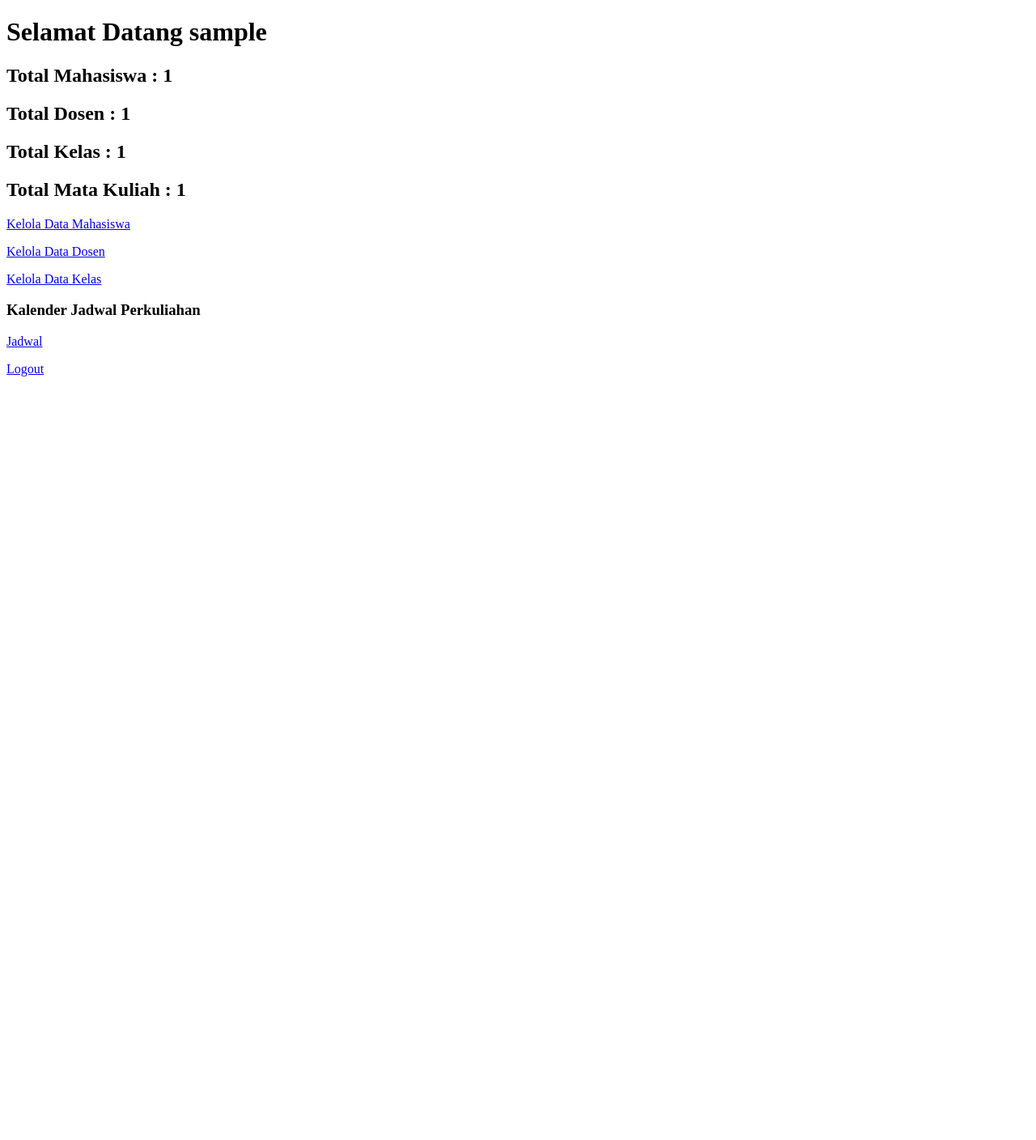
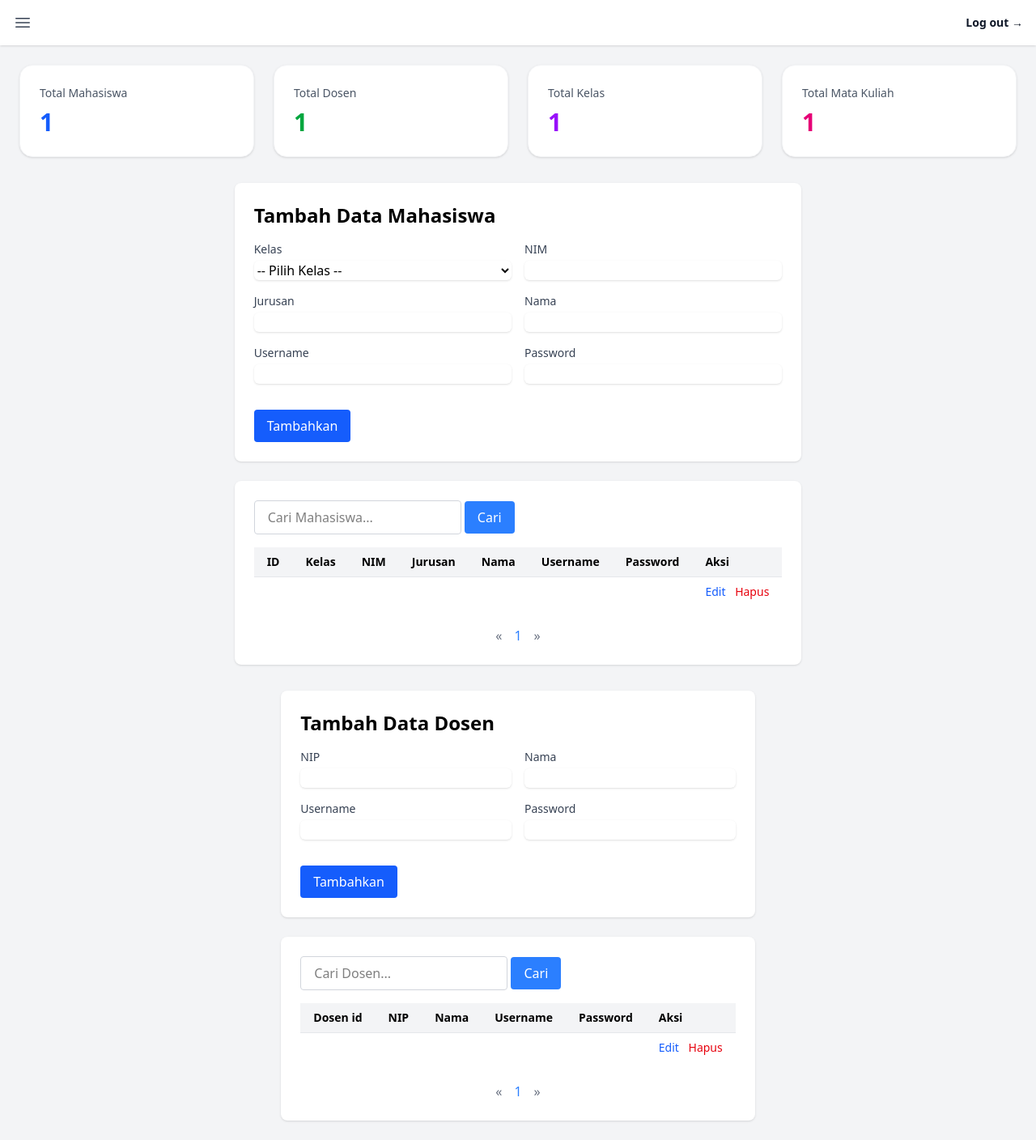
Before and after one commit to King-Jamal/E-Presensi, a PHP site: page /dashboard.php in a window 1280 px wide. Shown: the whole page at 81% size. Before the commit the page ends 465 px from the top, so only its background shows below. Run offline with PHP 8.4, Linux system fonts and the light colour scheme; the visitor is signed in with stand-in values (Sample User, id 1); tables that the repository leaves empty or names only in its code hold one stand-in row (values such as "Sample post"); data that the repository does not hold is empty; a stand-in replaces the project's code that opens the database connection.

Commit message:
feat : UI dashboard admin

```diff
--- a/controllers/admin/dosen.php
+++ b/controllers/admin/dosen.php
@@ -38,64 +38,129 @@ if(isset($_GET['hapus'])){
 	$koneksi->query("DELETE FROM dosen WHERE Dosen_id='$id'");
 	header("location: dosen.php");
 }
+
+// Pagination
+$limit = 10;
+$page = isset($_GET['page']) ? (int) $_GET['page'] : 1;
+$offset = ($page - 1) * $limit;
+
+$search = isset($_GET['search']) ? $koneksi->real_escape_string($_GET['search']) : "";
+
+// Tambahkan WHERE jika ada keyword
+$where = "";
+if (!empty($search)) {
+    $where = "WHERE Nama LIKE '%$search%' OR NIP LIKE '%$search%' OR Username LIKE '%$search%'";
+}
+// Hitung total data untuk pagination
+$total_data_query = $koneksi->query("SELECT COUNT(*) as total FROM dosen $where");
+$total_data = $total_data_query->fetch_assoc()['total'];
+$total_pages = ceil($total_data / $limit);
+
+// Ambil data mahasiswa sesuai search + pagination
+$data_dosen = $koneksi->query("SELECT * FROM dosen $where LIMIT $limit OFFSET $offset");
 ?>
 
-<!DOCTYPE html>
-<html>
-<head>
-	<title>Tabel Dosen</title>
-</head>
-<body>
 
-	<h2>Tabel Dosen</h2>
-	<br/>
-	<br/>
-	<h3><?= $edit ? "Edit Data" : "Tambah Data" ?></h3>
-	<form action="<?= $_SERVER['PHP_SELF'] ?>" method="POST">
+<div class="max-w-5xl mx-auto">
+	<div class="bg-white p-6 rounded-lg shadow mb-6">
+    	<h2 class="text-2xl font-semibold mb-4"><?= $edit ? "Edit Data Dosen" : "Tambah Data Dosen" ?></h2>
+		<form action="<?= $_SERVER['PHP_SELF'] ?>" method="POST" class="grid grid-cols-1 md:grid-cols-2 gap-4">
         	<input type="hidden" name="id" value="<?= $edit ? $data['Dosen_id'] : "" ?>">
-		NIP :<input type="text" name="NIP" value="<?= $edit ? $data['NIP'] : "" ?>" required>
-		<br>
-		Nama : <input type="text" name="Nama" value="<?= $edit ? $data['Nama'] : "" ?>" required>
-		<br>
-		Username :<input type="text" name="Username" value="<?= $edit ? $data['Username'] : "" ?>" required>
-		<br>
-		Password :<input type="text" name="Password" value="<?= $edit ? $data['Password'] : "" ?>" required>
-		<br>
-		<button type="submit" name="<?= $edit ? "update" : "submit" ?>"><?= $edit ? "Update" : "Tambahkan" ?></button>
-		<?php if($edit): ?>
-			<a href="dosen.php">Batal</a>
+			<div>
+				<label class="block text-sm font-medium text-gray-700">NIP</label>
+				<input type="text" name="NIP" value="<?= $edit ? $data['NIP'] : "" ?>" required
+						class="mt-1 block w-full rounded-md border-gray-300 shadow-sm" />
+			</div>
+			<div>
+				<label class="block text-sm font-medium text-gray-700">Nama</label>
+				<input type="text" name="Nama" value="<?= $edit ? $data['Nama'] : "" ?>" required
+						class="mt-1 block w-full rounded-md border-gray-300 shadow-sm" />
+			</div>
+			<div>
+				<label class="block text-sm font-medium text-gray-700">Username</label>
+				<input type="text" name="Username" value="<?= $edit ? $data['Username'] : "" ?>" required
+						class="mt-1 block w-full rounded-md border-gray-300 shadow-sm" />
+			</div>
+			<div>
+				<label class="block text-sm font-medium text-gray-700">Password</label>
+				<input type="text" name="Password" value="<?= $edit ? $data['Password'] : "" ?>" required
+						class="mt-1 block w-full rounded-md border-gray-300 shadow-sm" />
+			</div>
+			<div class="md:col-span-2 flex gap-4 mt-4">
+				<button type="submit" name="<?= $edit ? "update" : "submit" ?>"
+						class="px-4 py-2 bg-blue-600 text-white rounded hover:bg-blue-700">
+					<?= $edit ? "Update" : "Tambahkan" ?>
+				</button>
+				<?php if ($edit): ?>
+					<a href="mahasiswa.php" class="px-4 py-2 bg-gray-300 rounded hover:bg-gray-400">Batal</a>
 				<?php endif; ?>
+			</div>
 
 		</form>
-	<br/>
-	<table border="1">
+	</div>
+    <div class="bg-white p-6 rounded-lg shadow">
+    	<div class="overflow-x-auto">
+			<form method="GET" class="mb-4">
+				<input type="text" name="search" placeholder="Cari Dosen..." value="<?= isset($_GET['search']) ? htmlspecialchars($_GET['search']) : '' ?>" class="border border-gray-300 rounded px-4 py-2 w-64">
+				<button type="submit" class="bg-blue-500 text-white px-4 py-2 rounded">Cari</button>
+			</form>
+			<table class="min-w-full divide-y divide-gray-200 text-sm">
+				<thead class="bg-gray-100">
 					<tr>
-			<th>Dosen_id</th>
-			<th>NIP</th>
-			<th>Nama</th>
-			<th>Username</th>
-			<th>Password</th>
-			<th>Aksi</th>
+						<th class="px-4 py-2 text-left">Dosen id</th>
+						<th class="px-4 py-2 text-left">NIP</th>
+						<th class="px-4 py-2 text-left">Nama</th>
+						<th class="px-4 py-2 text-left">Username</th>
+						<th class="px-4 py-2 text-left">Password</th>
+						<th class="px-4 py-2 text-left">Aksi</th>
 					</tr>
-		<?php
-		include '../../config/database.php';
-		$data = mysqli_query($koneksi,"SELECT * FROM dosen");
-		while($d = mysqli_fetch_array($data)){
-			?>
-			<tr>
-				<td><?php echo $d['Dosen_id']; ?></td>
-				<td><?php echo $d['NIP']; ?></td>
-				<td><?php echo $d['Nama']; ?></td>
-				<td><?php echo $d['Username']; ?></td>
-				<td><?php echo $d['Password']; ?></td>
-				<td>
-					<a href="<?= $_SERVER['PHP_SELF'] . '?edit=' . $d['Dosen_id'] ?>">EDIT</a>
-					<a href="<?= $_SERVER['PHP_SELF'] . '?hapus=' . $d['Dosen_id'] ?>">HAPUS</a>
+				</thead>
+				<tbody class="divide-y divide-gray-200">
+					<?php while ($d = $data_dosen->fetch_assoc()): ?>
+
+					<tr class="hover:bg-gray-50">
+						<td class="px-4 py-2"><?= $d['Dosen_id']; ?></td>
+						<td class="px-4 py-2"><?= $d['NIP']; ?></td>
+						<td class="px-4 py-2"><?= $d['Nama']; ?></td>
+						<td class="px-4 py-2"><?= $d['Username']; ?></td>
+						<td class="px-4 py-2"><?= $d['Password']; ?></td>
+						<td class="px-4 py-2">
+						<a href="?edit=<?= $d['Dosen_id']; ?>" class="text-blue-600 hover:underline mr-2">Edit</a>
+						<a href="?hapus=<?= $d['Dosen_id']; ?>" class="text-red-600 hover:underline">Hapus</a>
 						</td>
 					</tr>
-			<?php
-		}
-		?>
+					<?php endwhile; ?>
+				</tbody>
 			</table>
-</body>
-</html>
+			<nav aria-label="Page navigation" class="flex justify-center mt-6">
+				<ul class="inline-flex items-center -space-x-px">
+					<!-- Tombol Sebelumnya -->
+					<li>
+					<a href="?page=<?= max(1, $page - 1) ?>" class="px-2 py-1 ml-0 leading-tight text-gray-500 bg-white  rounded-l-lg  hover:text-gray-700" aria-label="Previous">
+						<span aria-hidden="true">&laquo;</span>
+					</a>
+					</li>
+
+					<!-- Tombol Halaman -->
+					<?php for ($i = 1; $i <= $total_pages; $i++): ?>
+					<li>
+						<a href="?page=<?= $i ?>" class="px-2 py-1 leading-tight  <?= $page == $i ? ' text-blue-500' : ' text-gray-500  hover:text-gray-700' ?>">
+						<?= $i ?>
+						</a>
+					</li>
+					<?php endfor; ?>
+
+					<!-- Tombol Selanjutnya -->
+					<li>
+					<a href="?page=<?= min($total_pages, $page + 1) ?>" class="px-2 py-1 leading-tight text-gray-500 bg-white   rounded-r-lg  hover:text-gray-700" aria-label="Next">
+						<span aria-hidden="true">&raquo;</span>
+					</a>
+					</li>
+				</ul>
+			</nav>
+
+		</div>
+
+	</div>
+
+</div>
--- a/controllers/admin/mahasiswa.php
+++ b/controllers/admin/mahasiswa.php
@@ -43,19 +43,38 @@ if(isset($_GET['hapus'])){
 	$koneksi->query("DELETE FROM mahasiswa WHERE Mahasiswa_id='$id'");
 	header("location: mahasiswa.php");
 }
+
+// Pagination
+$limit = 10;
+$page = isset($_GET['page']) ? (int) $_GET['page'] : 1;
+$offset = ($page - 1) * $limit;
+
+$search = isset($_GET['search']) ? $koneksi->real_escape_string($_GET['search']) : "";
+
+// Tambahkan WHERE jika ada keyword
+$where = "";
+if (!empty($search)) {
+    $where = "WHERE Nama LIKE '%$search%' OR NIM LIKE '%$search%' OR Jurusan LIKE '%$search%'";
+}
+// Hitung total data untuk pagination
+$total_data_query = $koneksi->query("SELECT COUNT(*) as total FROM mahasiswa $where");
+$total_data = $total_data_query->fetch_assoc()['total'];
+$total_pages = ceil($total_data / $limit);
+
+// Ambil data mahasiswa sesuai search + pagination
+$data_mhs = $koneksi->query("SELECT * FROM mahasiswa $where LIMIT $limit OFFSET $offset");
 ?>
 
 
-<!DOCTYPE html>
-<html>
-<head>
-	<title>CRUD PHP dan MySQLi - WWW.MALASNGODING.COM</title>
-</head>
-<body>
-	<h3><?= $edit ? "Edit Data" : "Tambah Data" ?></h3>
-	<form action="<?= $_SERVER['PHP_SELF'] ?>" method="POST">
+<div class="max-w-5xl mx-auto">
+    <div class="bg-white p-6 rounded-lg shadow mb-6">
+      <h2 class="text-2xl font-semibold mb-4"><?= $edit ? "Edit Data Mahasiswa" : "Tambah Data Mahasiswa" ?></h2>
+      <form action="<?= $_SERVER['PHP_SELF'] ?>" method="POST" class="grid grid-cols-1 md:grid-cols-2 gap-4">
         <input type="hidden" name="id" value="<?= $edit ? $data['Mahasiswa_id'] : "" ?>">
-		<select name="Kelas_id" required>
+
+        <div>
+        	<label class="block text-sm font-medium text-gray-700">Kelas</label>
+        	<select name="Kelas_id" required class="mt-1 block w-full rounded-md border-gray-300 shadow-sm">
 				<option value="">-- Pilih Kelas --</option>
 				<?php
 				$kelas = $koneksi->query("SELECT * FROM kelas");
@@ -65,57 +84,116 @@ if(isset($_GET['hapus'])){
 				}
 				?>
           	</select>
-		<br>
-		NIM :<input type="text" name="NIM" value="<?= $edit ? $data['NIM'] : "" ?>" required>
-		<br>
-		Jurusan :<input type="text" name="Jurusan" value="<?= $edit ? $data['Jurusan'] : "" ?>" required>
-		<br>
-		Nama : <input type="text" name="Nama" value="<?= $edit ? $data['Nama'] : "" ?>" required>
-		<br>
-		Username :<input type="text" name="Username" value="<?= $edit ? $data['Username'] : "" ?>" required>
-		<br>
-		Password :<input type="text" name="Password" value="<?= $edit ? $data['Password'] : "" ?>" required>
-		<br>
-		<button type="submit" name="<?= $edit ? "update" : "submit" ?>"><?= $edit ? "Update" : "Tambahkan" ?></button>
-		<?php if($edit): ?>
-			<a href="mahasiswa.php">Batal</a>
+        </div>
+
+        <div>
+          <label class="block text-sm font-medium text-gray-700">NIM</label>
+          <input type="text" name="NIM" value="<?= $edit ? $data['NIM'] : "" ?>" required
+                 class="mt-1 block w-full rounded-md border-gray-300 shadow-sm" />
+        </div>
+
+        <div>
+          <label class="block text-sm font-medium text-gray-700">Jurusan</label>
+          <input type="text" name="Jurusan" value="<?= $edit ? $data['Jurusan'] : "" ?>" required
+                 class="mt-1 block w-full rounded-md border-gray-300 shadow-sm" />
+        </div>
+
+        <div>
+          <label class="block text-sm font-medium text-gray-700">Nama</label>
+          <input type="text" name="Nama" value="<?= $edit ? $data['Nama'] : "" ?>" required
+                 class="mt-1 block w-full rounded-md border-gray-300 shadow-sm" />
+        </div>
+
+        <div>
+          <label class="block text-sm font-medium text-gray-700">Username</label>
+          <input type="text" name="Username" value="<?= $edit ? $data['Username'] : "" ?>" required
+                 class="mt-1 block w-full rounded-md border-gray-300 shadow-sm" />
+        </div>
+
+        <div>
+          <label class="block text-sm font-medium text-gray-700">Password</label>
+          <input type="text" name="Password" value="<?= $edit ? $data['Password'] : "" ?>" required
+                 class="mt-1 block w-full rounded-md border-gray-300 shadow-sm" />
+        </div>
+
+        <div class="md:col-span-2 flex gap-4 mt-4">
+          <button type="submit" name="<?= $edit ? "update" : "submit" ?>"
+                  class="px-4 py-2 bg-blue-600 text-white rounded hover:bg-blue-700">
+            <?= $edit ? "Update" : "Tambahkan" ?>
+          </button>
+          <?php if ($edit): ?>
+            <a href="mahasiswa.php" class="px-4 py-2 bg-gray-300 rounded hover:bg-gray-400">Batal</a>
           <?php endif; ?>
+        </div>
       </form>
-	<br/>
-	<br/>
-	<h2>DATA MAHASISWA</h2>
-	<br/>
-	<table border="1">
+    </div>
+
+    <div class="bg-white p-6 rounded-lg shadow">
+      <div class="overflow-x-auto">
+        <form method="GET" class="mb-4">
+  			<input type="text" name="search" placeholder="Cari Mahasiswa..." value="<?= isset($_GET['search']) ? htmlspecialchars($_GET['search']) : '' ?>" class="border border-gray-300 rounded px-4 py-2 w-64">
+  			<button type="submit" class="bg-blue-500 text-white px-4 py-2 rounded">Cari</button>
+		</form>
+		<table class="min-w-full divide-y divide-gray-200 text-sm">
+			<thead class="bg-gray-100">
 			<tr>
-			<th>Mahasiswa_id</th>
-			<th>Kelas_id</th>
-			<th>NIM</th>
-			<th>Jurusan</th>
-			<th>Nama</th>
-			<th>Username</th>
-			<th>Password</th>
-			<th>Aksi</th>
+				<th class="px-4 py-2 text-left">ID</th>
+				<th class="px-4 py-2 text-left">Kelas</th>
+				<th class="px-4 py-2 text-left">NIM</th>
+				<th class="px-4 py-2 text-left">Jurusan</th>
+				<th class="px-4 py-2 text-left">Nama</th>
+				<th class="px-4 py-2 text-left">Username</th>
+				<th class="px-4 py-2 text-left">Password</th>
+				<th class="px-4 py-2 text-left">Aksi</th>
 			</tr>
-		<?php
-		include '../../config/database.php';
-		$data = $koneksi->query("SELECT * FROM mahasiswa");
-		while($d = mysqli_fetch_array($data)){
-			?>
-			<tr>
-				<td><?php echo $d['Mahasiswa_id']; ?></td>
-				<td><?php echo $d['Kelas_id']; ?></td>
-				<td><?php echo $d['NIM']; ?></td>
-				<td><?php echo $d['Jurusan']; ?></td>
-				<td><?php echo $d['Nama']; ?></td>
-				<td><?php echo $d['Username']; ?></td>
-				<td><?php echo $d['Password']; ?></td>
-				<td>
-					<a href="<?= $_SERVER['PHP_SELF'] . '?edit=' . $d['Mahasiswa_id'] ?>">EDIT</a>
-					<a href="<?= $_SERVER['PHP_SELF'] . '?hapus=' . $d['Mahasiswa_id'] ?>">HAPUS</a>
+			</thead>
+			<tbody class="divide-y divide-gray-200">
+			<?php while ($d = $data_mhs->fetch_assoc()): ?>
+			<tr class="hover:bg-gray-50">
+				<td class="px-4 py-2"><?= $d['Mahasiswa_id']; ?></td>
+				<td class="px-4 py-2"><?= $d['Kelas_id']; ?></td>
+				<td class="px-4 py-2"><?= $d['NIM']; ?></td>
+				<td class="px-4 py-2"><?= $d['Jurusan']; ?></td>
+				<td class="px-4 py-2"><?= $d['Nama']; ?></td>
+				<td class="px-4 py-2"><?= $d['Username']; ?></td>
+				<td class="px-4 py-2"><?= $d['Password']; ?></td>
+				<td class="px-4 py-2">
+				<a href="?edit=<?= $d['Mahasiswa_id']; ?>" class="text-blue-600 hover:underline mr-2">Edit</a>
+				<a href="?hapus=<?= $d['Mahasiswa_id']; ?>" class="text-red-600 hover:underline">Hapus</a>
 				</td>
 			</tr>
-			<?php
-		}
-		?>
+			<?php endwhile; ?>
+			</tbody>
 		</table>
-</body>
+		<nav aria-label="Page navigation" class="flex justify-center mt-6">
+			<ul class="inline-flex items-center -space-x-px">
+				<!-- Tombol Sebelumnya -->
+				<li>
+				<a href="?page=<?= max(1, $page - 1) ?>" class="px-2 py-1 ml-0 leading-tight text-gray-500 bg-white  rounded-l-lg  hover:text-gray-700" aria-label="Previous">
+					<span aria-hidden="true">&laquo;</span>
+				</a>
+				</li>
+
+				<!-- Tombol Halaman -->
+				<?php for ($i = 1; $i <= $total_pages; $i++): ?>
+				<li>
+					<a href="?page=<?= $i ?>" class="px-2 py-1 leading-tight  <?= $page == $i ? ' text-blue-500' : ' text-gray-500  hover:text-gray-700' ?>">
+					<?= $i ?>
+					</a>
+				</li>
+				<?php endfor; ?>
+
+				<!-- Tombol Selanjutnya -->
+				<li>
+				<a href="?page=<?= min($total_pages, $page + 1) ?>" class="px-2 py-1 leading-tight text-gray-500 bg-white   rounded-r-lg  hover:text-gray-700" aria-label="Next">
+					<span aria-hidden="true">&raquo;</span>
+				</a>
+				</li>
+			</ul>
+		</nav>
+
+
+	</div>
+
+    </div>
+</div>
--- a/views/admin/dashboard.php
+++ b/views/admin/dashboard.php
@@ -3,55 +3,126 @@ require_once '../../config/database.php';
 $total_mahasiswa = $koneksi->query("SELECT COUNT(*) as total FROM mahasiswa")->fetch_assoc()['total'];
 $total_dosen = $koneksi->query("SELECT COUNT(*) AS total FROM dosen")->fetch_assoc()['total'];
 $total_kelas = $koneksi->query("SELECT COUNT(*) AS total FROM kelas")->fetch_assoc()['total'];
-$total_mk=$koneksi->query("SELECT COUNT(*) AS total FROM mata_kuliah")->fetch_assoc()['total'];
-?>
+$total_mk = $koneksi->query("SELECT COUNT(*) AS total FROM mata_kuliah")->fetch_assoc()['total'];
 
-<!DOCTYPE html>
-<html lang="en">
-<head>
-    <meta charset="UTF-8">
-    <meta name="viewport" content="width=device-width, initial-scale=1.0">
-    <title>Document</title>
-</head>
-<body>
-    <?php
 session_start();
 if (!isset($_SESSION['username'])) {
     header("Location: ../../login.php");
     exit();
 }
+?>
+<!DOCTYPE html>
+<html lang="en" x-data="{ isOpen: true }">
+<head>
+  <meta charset="UTF-8" />
+  <meta name="viewport" content="width=device-width, initial-scale=1.0"/>
+  <title>Dashboard</title>
+  <script src="https://cdn.jsdelivr.net/npm/@tailwindcss/browser@4"></script>
+    <script defer src="https://cdn.jsdelivr.net/npm/alpinejs@3.x.x/dist/cdn.min.js"></script>
 
+</head>
+<body x-data="{ isOpen: false }" class="bg-gray-100">
+  <!-- WRAPPER -->
+  <div class="min-h-screen flex flex-col">
 
-    ?>
-    <h1>Selamat Datang  <?= $_SESSION['username'] ?></h1>
-    <div>
-        <h2>Total Mahasiswa : <?=$total_mahasiswa?></h2>
-    </div>
-    <div>
-        <h2>Total Dosen : <?=$total_dosen?></h2>
-    </div>
-    <div>
-        <h2>Total Kelas : <?=$total_kelas?></h2>
-    </div>
-    <div>
-        <h2>Total Mata Kuliah : <?=$total_mk?></h2>
+    <!-- HEADER -->
+    <header class="bg-white shadow p-4 flex items-center justify-between">
+      <!-- Hamburger Button -->
+      <button
+        x-show="!isOpen"
+        @click="isOpen = true"
+        class="text-gray-700"
+      >
+        <svg class="w-6 h-6" fill="none" viewBox="0 0 24 24"
+             stroke-width="1.5" stroke="currentColor">
+          <path stroke-linecap="round" stroke-linejoin="round"
+                d="M3.75 6.75h16.5M3.75 12h16.5m-16.5 5.25h16.5"/>
+        </svg>
+      </button>
+
+      <!-- Log out tetap di kanan -->
+      <a href="../../controllers/logout.php" class="ml-auto text-sm font-semibold text-gray-900">
+        Log out <span aria-hidden="true">&rarr;</span>
+      </a>
+    </header>
+
+    <div class="flex flex-1 relative">
+      <!-- SIDEBAR -->
+      <aside
+        x-show="isOpen"
+        x-transition:enter="transition ease-out duration-300"
+        x-transition:enter-start="-translate-x-full opacity-0"
+        x-transition:enter-end="translate-x-0 opacity-100"
+        x-transition:leave="transition ease-in duration-200"
+        x-transition:leave-start="translate-x-0 opacity-100"
+        x-transition:leave-end="-translate-x-full opacity-0"
+        class="w-64 bg-white shadow-xl p-6"
+      >
+        <div class="flex justify-between items-center mb-4">
+          <h2 class="text-lg font-bold text-gray-800">Admin Panel</h2>
+          <button @click="isOpen = false" class="text-gray-500 hover:text-red-500">
+            <svg class="w-6 h-6" fill="none" stroke="currentColor" stroke-width="2"
+                 viewBox="0 0 24 24" stroke-linecap="round" stroke-linejoin="round">
+              <path d="M6 18L18 6M6 6l12 12" />
+            </svg>
+          </button>
         </div>
 
-    <div>
-        <p><a href="../../controllers/admin/mahasiswa.php">Kelola Data Mahasiswa</a></p>
+        <div class="mb-4 text-gray-700 flex items-center gap-2">
+          <ion-icon name="person-circle-outline" size="large"></ion-icon>
+          <span><?= $_SESSION['username'] ?></span>
         </div>
-    <div>
-        <p><a href="../../controllers/admin/dosen.php">Kelola Data Dosen</a></p>
+
+        <nav class="space-y-3">
+          <a href="#" class="block text-gray-800 hover:text-indigo-600">Mahasiswa</a>
+          <a href="#" class="block text-gray-800 hover:text-indigo-600">Dosen</a>
+          <a href="#" class="block text-gray-800 hover:text-indigo-600">Kelas</a>
+          <a href="#" class="block text-gray-800 hover:text-indigo-600">Jadwal</a>
+          <a href="#" class="block text-gray-800 hover:text-indigo-600">Absensi</a>
+        </nav>
+
+        <div class="mt-6 border-t pt-4">
+          <a href="#" class="text-sm text-gray-500 hover:text-indigo-500">Contact support</a>
         </div>
-    <div>
-        <p><a href="../../controllers/admin/kelas.php">Kelola Data Kelas</a></p>
+      </aside>
+
+      <!-- MAIN CONTENT -->
+      <main class="flex-1 p-6 ml-0 md:ml-0">
+        <div class="grid grid-cols-1 sm:grid-cols-2 lg:grid-cols-4 gap-6">
+          <div class="bg-white rounded-2xl shadow p-6 border border-gray-100">
+            <div class="text-gray-600 text-sm">Total Mahasiswa</div>
+            <div class="text-3xl font-bold text-blue-600 mt-2"><?= $total_mahasiswa ?></div>
           </div>
-    <div>
-        <h3>Kalender Jadwal Perkuliahan</h3>
-        <a href="../../controllers/admin/jadwal.php">Jadwal</a>
+          <div class="bg-white rounded-2xl shadow p-6 border border-gray-100">
+            <div class="text-gray-600 text-sm">Total Dosen</div>
+            <div class="text-3xl font-bold text-green-600 mt-2"><?= $total_dosen ?></div>
           </div>
-    <div>
-        <p><a href="../../controllers/logout.php">Logout</a></p>
+          <div class="bg-white rounded-2xl shadow p-6 border border-gray-100">
+            <div class="text-gray-600 text-sm">Total Kelas</div>
+            <div class="text-3xl font-bold text-purple-600 mt-2"><?= $total_kelas ?></div>
           </div>
+          <div class="bg-white rounded-2xl shadow p-6 border border-gray-100">
+            <div class="text-gray-600 text-sm">Total Mata Kuliah</div>
+            <div class="text-3xl font-bold text-pink-600 mt-2"><?= $total_mk ?></div>
+          </div>
+        </div>
+
+        <!-- Data Mahasiswa -->
+        <div class="mt-8 grid grid-cols-1">
+            <?php require_once '../../controllers/admin/mahasiswa.php'; ?>
+        </div>
+        <!-- Data Dosen -->
+        <div class="mt-8 grid grid-cols-1">
+            <?php require_once '../../controllers/admin/dosen.php'; ?>
+        </div>
+      </main>
+    </div>
+  </div>
+
+  <!-- Ionicons -->
 </body>
+
+<script nomodule src="https://unpkg.com/ionicons@7.1.0/dist/ionicons/ionicons.js"></script>
+ <script type="module" src="https://unpkg.com/ionicons@7.1.0/dist/ionicons/ionicons.esm.js"></script>
+
 </html>
```
Also changed, not shown: controllers/login.php (+50 -7 lines). Lines whose indentation alone changed are shown as unchanged.
